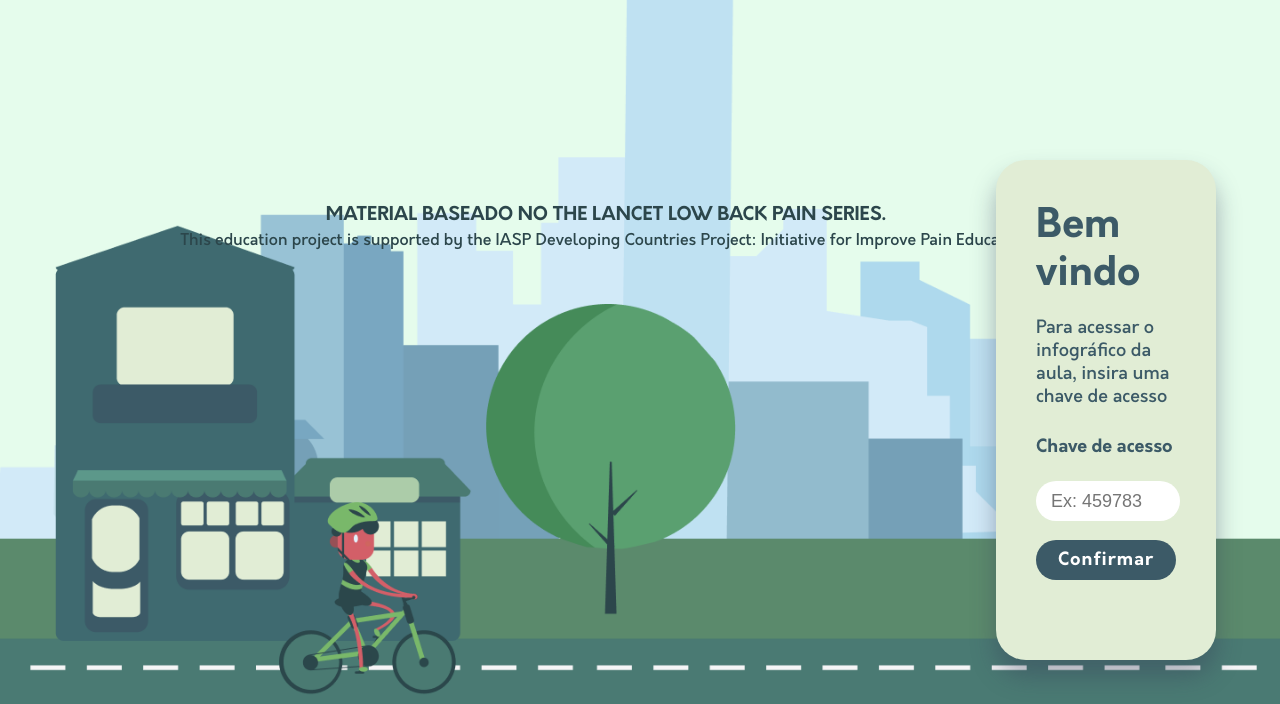
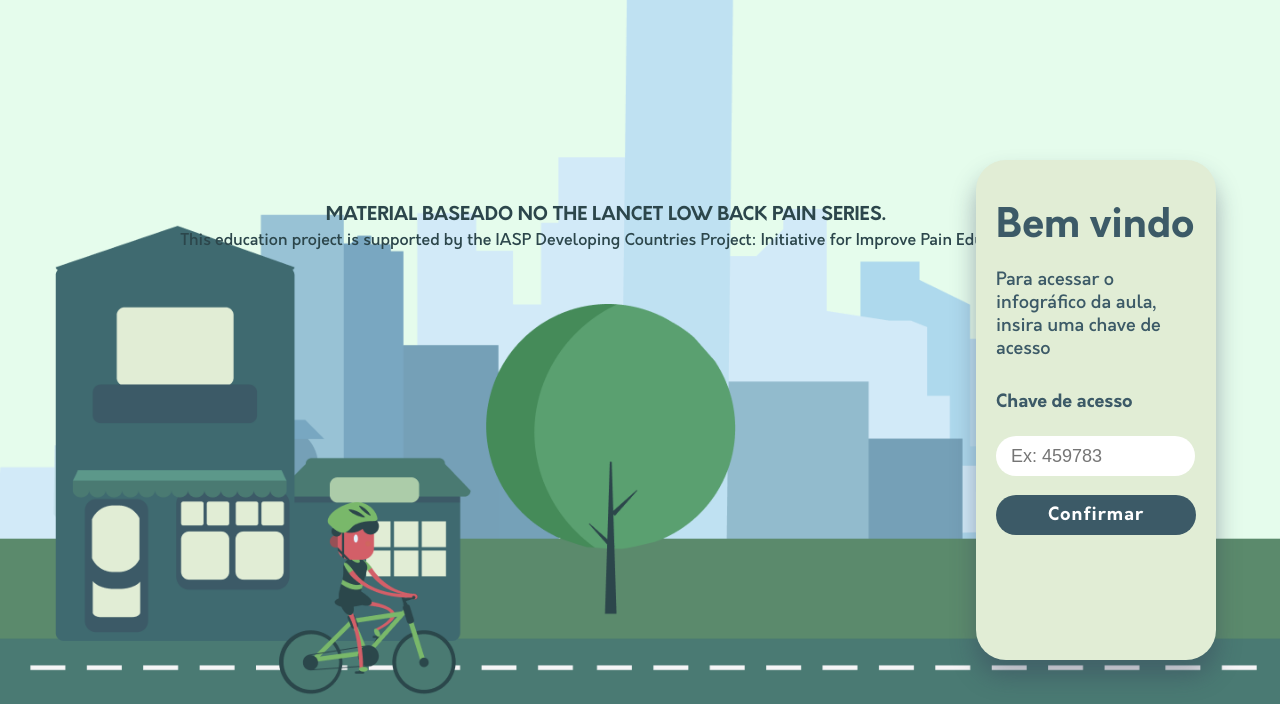
Before and after one commit to EloiseFeh/movimento, a plain HTML site: page index.html in a window 1280 px wide. Shown: the top 704 px of the page. Drawn offline with Linux system fonts and the light colour scheme; some packages are replaced by stand-ins of ours; a script that the page names is missing.

Commit message:
ajustando campos no form

```diff
--- a/style/login.css
+++ b/style/login.css
@@ -69,7 +69,7 @@ html {
   position: absolute;
   right: 5vw;
   top: 20vh;
-  width: calc(100vw - 1100px);
+  width: calc(100vw - 1080px);
   height: 60%;
   border-radius: 30px;
   box-shadow: 0px 16px 24px rgba(52, 60, 88, 0.4);
@@ -77,13 +77,15 @@ html {
 }
 
 .headerLog {
-  padding-left: 20px;
+  /*padding-left: 20px;*/
   font-family: "Orkney";
   margin-bottom: 15%;
 }
 .form {
   /*align-items: center;*/
-  padding: 0 20px;
+  /*padding: 0 20px;*/
+  margin-left: auto;
+  margin-right: auto;
   display: flex;
   flex-direction: column;
 }
```
